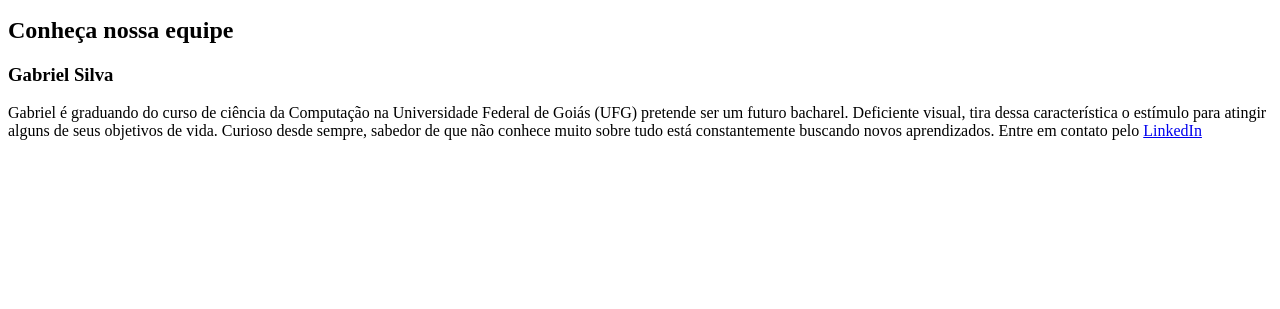
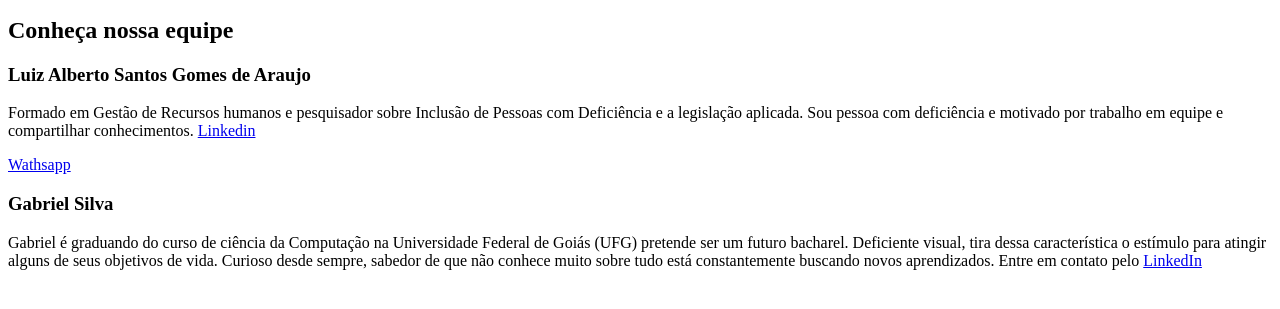
Before and after one commit to paidaolivia/brvnv-Desafio-Gama-Squad-Sigma, a plain HTML site: page src/sobre.html in a window 1280 px wide. Shown: the part 259-568 px from the top of the page. Drawn offline with Linux system fonts and the light colour scheme.

Commit message:
commitando arquivos modificados

```diff
--- a/src/sobre.html
+++ b/src/sobre.html
@@ -60,11 +60,13 @@
       <div id="membro3">
         <h3>
           <!--Insira seu nome aqui-->
-
+Luiz Alberto Santos Gomes de Araujo
         </h3>
         <p>
           <!--Insira sua descrição aqui-->
-
+                    Formado em Gestão de Recursos humanos e pesquisador sobre Inclusão de Pessoas com Deficiência e a legislação aplicada. Sou pessoa com deficiência e motivado por trabalho em equipe e compartilhar conhecimentos.
+        <a href="https://www.linkedin.com/in/luizalbertosantosrh/"> Linkedin </a>
+        <p><a href="https://api.whatsapp.com/send?phone=5521987844868"> Wathsapp</a> </p>
         </p>
       </div>
       <div id="membro4">
```
